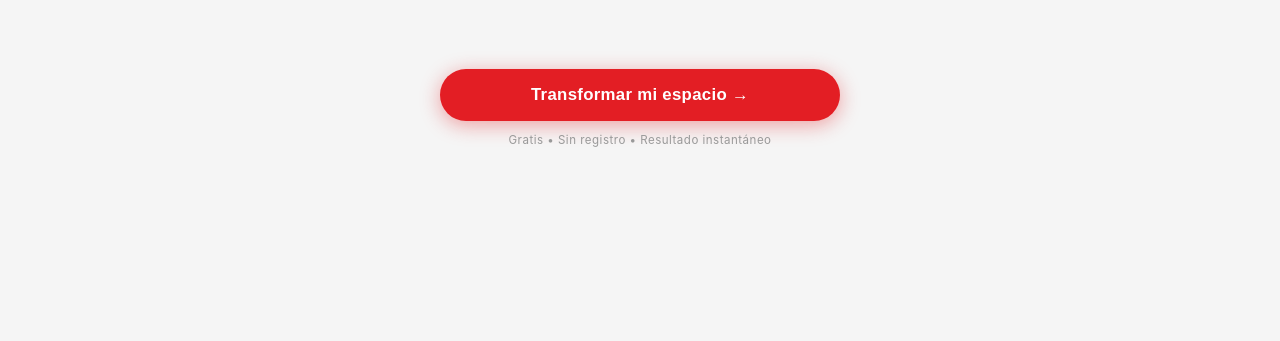
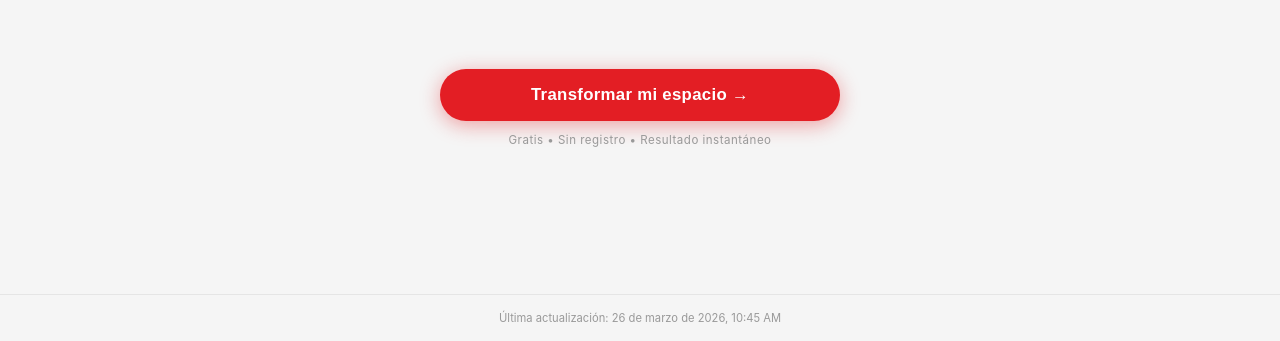
Before and after one commit to wearedatalab/simulador-paneles, a website: page public/index.html in a window 1280 px wide. Shown: the part 587-928 px from the top of the page. Before the commit the page ends 865 px from the top, so only its background shows below. Drawn offline with Linux system fonts and the light colour scheme; no server answers.

Commit message:
Add footer with last update date/time
Co-Authored-By: Claude Opus 4.6 <noreply@anthropic.com>

```diff
--- a/public/index.html
+++ b/public/index.html
@@ -246,6 +246,11 @@
     </div>
   </div>
 
+  <!-- Footer -->
+  <footer class="app-footer">
+    <p>&Uacute;ltima actualizaci&oacute;n: 26 de marzo de 2026, 10:45 AM</p>
+  </footer>
+
   <!-- Toast -->
   <div id="toast" class="toast hidden"></div>
 
--- a/public/style.css
+++ b/public/style.css
@@ -1131,3 +1131,13 @@ body {
     font-size: 0.68rem;
   }
 }
+
+/* ---- Footer ---- */
+.app-footer {
+  text-align: center;
+  padding: 1rem;
+  font-size: 0.7rem;
+  color: var(--text-muted);
+  border-top: 1px solid var(--border);
+  margin-top: 1rem;
+}
```
